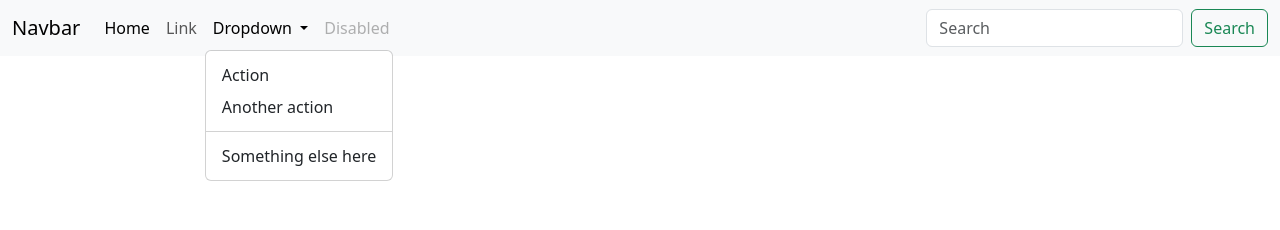
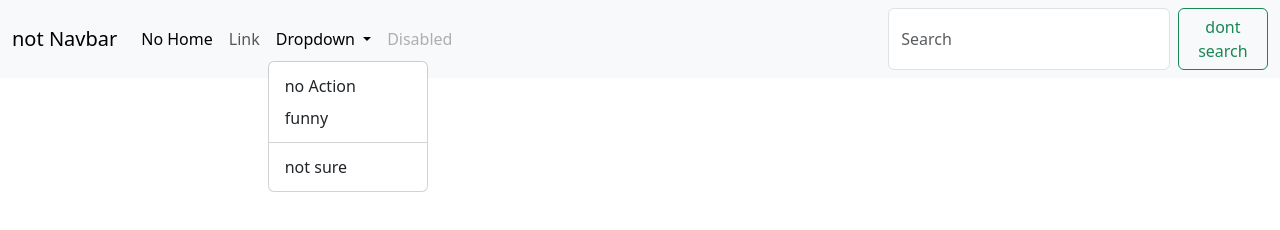
Before and after one commit to xDarshanR/sample, a plain HTML site: page myWebsite/index.html in a window 1280 px wide. Both pictures are taken after a click on the button "Dropdown". Drawn offline with nearby package versions, Linux system fonts and the light colour scheme.

Commit message:
changed features

```diff
--- a/myWebsite/index.html
+++ b/myWebsite/index.html
@@ -9,14 +9,14 @@
   <body>
     <nav class="navbar navbar-expand-lg bg-body-tertiary">
         <div class="container-fluid">
-          <a class="navbar-brand" href="#">Navbar</a>
+          <a class="navbar-brand" href="#">not Navbar</a>
           <button class="navbar-toggler" type="button" data-bs-toggle="collapse" data-bs-target="#navbarSupportedContent" aria-controls="navbarSupportedContent" aria-expanded="false" aria-label="Toggle navigation">
             <span class="navbar-toggler-icon"></span>
           </button>
           <div class="collapse navbar-collapse" id="navbarSupportedContent">
             <ul class="navbar-nav me-auto mb-2 mb-lg-0">
               <li class="nav-item">
-                <a class="nav-link active" aria-current="page" href="#">Home</a>
+                <a class="nav-link active" aria-current="page" href="#">No Home</a>
               </li>
               <li class="nav-item">
                 <a class="nav-link" href="#">Link</a>
@@ -26,10 +26,10 @@
                   Dropdown
                 </a>
                 <ul class="dropdown-menu">
-                  <li><a class="dropdown-item" href="#">Action</a></li>
-                  <li><a class="dropdown-item" href="#">Another action</a></li>
+                  <li><a class="dropdown-item" href="#">no Action</a></li>
+                  <li><a class="dropdown-item" href="#">funny</a></li>
                   <li><hr class="dropdown-divider"></li>
-                  <li><a class="dropdown-item" href="#">Something else here</a></li>
+                  <li><a class="dropdown-item" href="#">not sure</a></li>
                 </ul>
               </li>
               <li class="nav-item">
@@ -38,7 +38,7 @@
             </ul>
             <form class="d-flex" role="search">
               <input class="form-control me-2" type="search" placeholder="Search" aria-label="Search">
-              <button class="btn btn-outline-success" type="submit">Search</button>
+              <button class="btn btn-outline-success" type="submit">dont search</button>
             </form>
           </div>
         </div>
```
